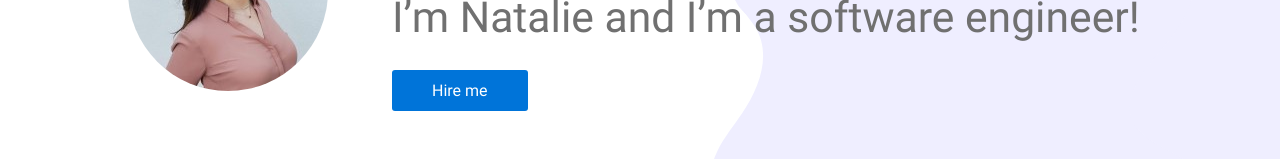
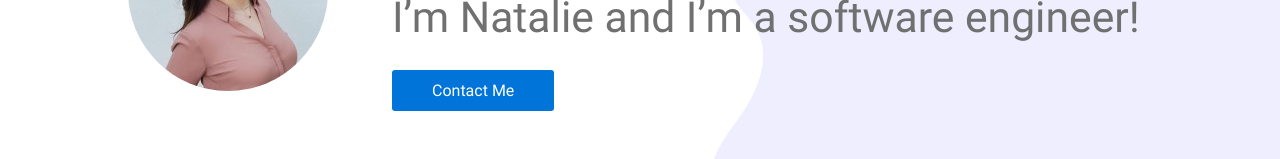
Before and after one commit to nahummel/nahummel.github.io, a Gatsby site: page / in a window 1280 px wide. Shown: the part 251-410 px from the top of the page. Built offline with nearby package versions, Linux system fonts and the light colour scheme; Gatsby itself is replaced by a stand-in of ours.

Commit message:
Update index.jsx

```diff
--- a/src/components/landing/Intro/index.jsx
+++ b/src/components/landing/Intro/index.jsx
@@ -20,7 +20,7 @@ export const Intro = () => {
           <h1>Hi There!</h1>
           <h4>I’m Natalie and I’m a software engineer!</h4>
           <Button as={AnchorLink} href="#contact">
-            Hire me
+            Contact Me
           </Button>
         </Details>
       </IntroWrapper>
```
